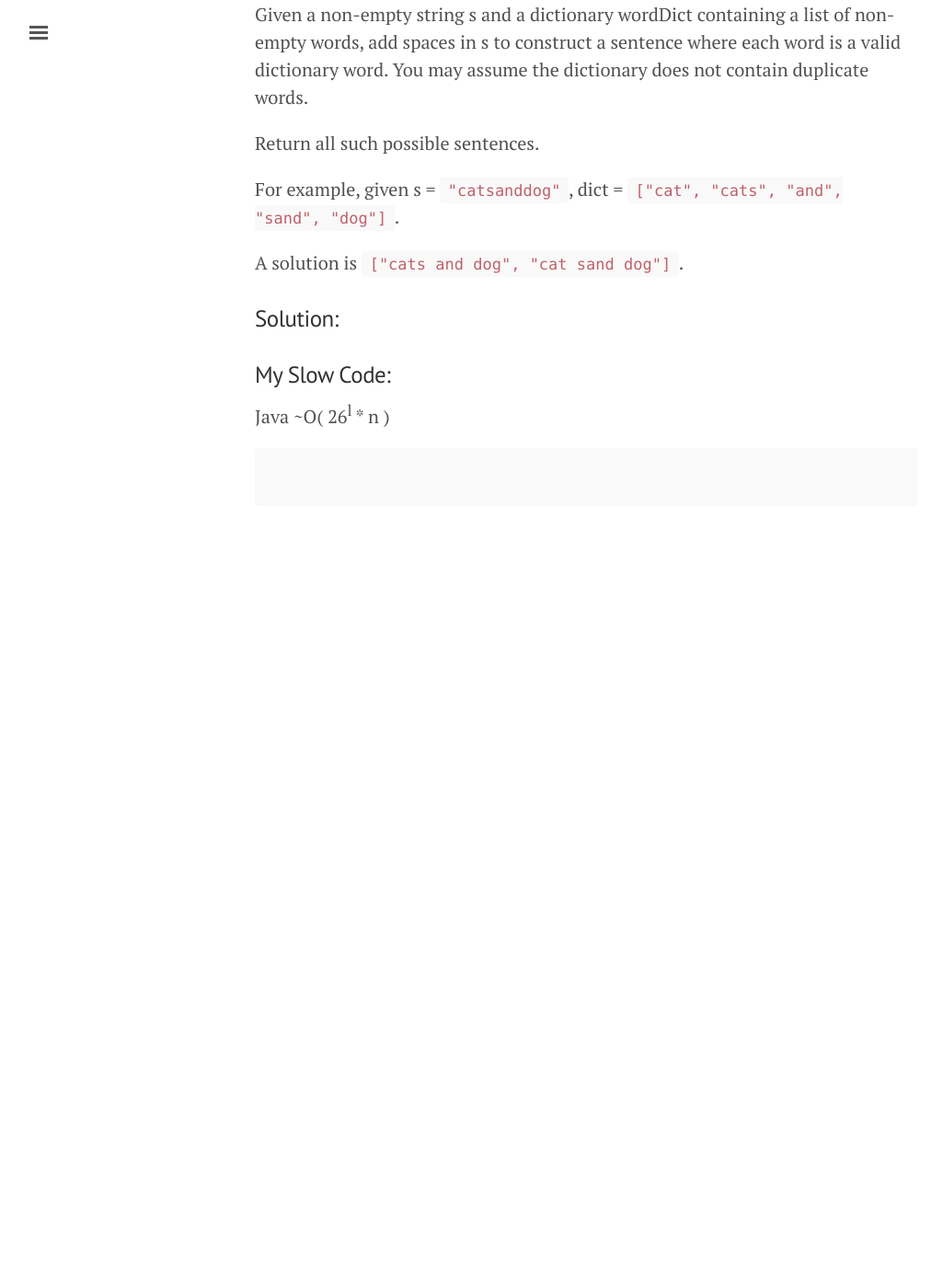
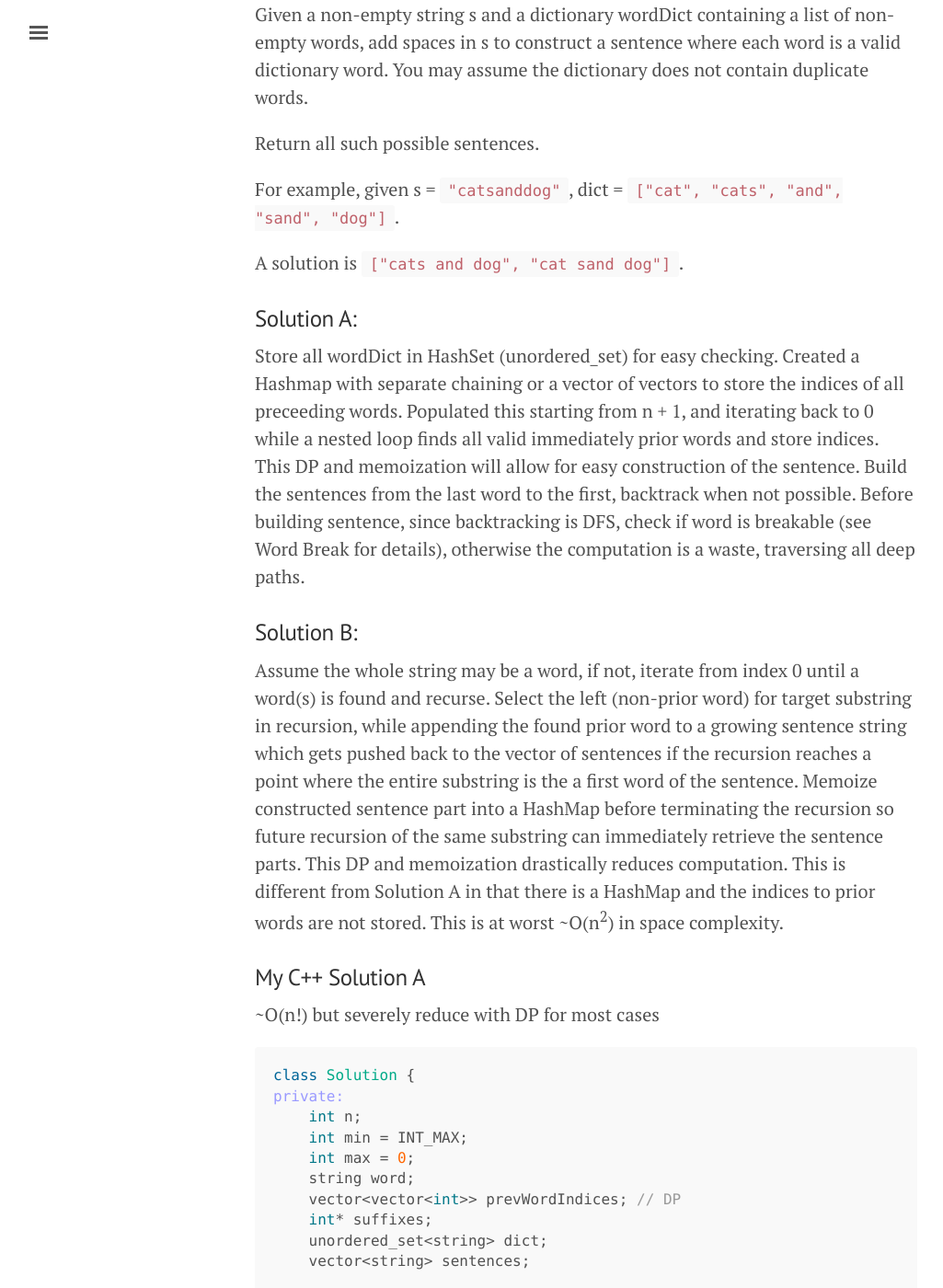
Before and after one commit to washifu/CodeBlog, a Jekyll site: the page built from pages/2017-10-13-Word_Break_II.md, in a window 1280 px wide and 1400 px high, scrolled down 310 px. Shown: the whole window at 92% size, without its empty margins (3-1028 px from the left). Built offline with Jekyll 4.4.1, drawn with Linux system fonts in a browser that asks for light colours; comment, search, counter and statistics services are not loaded; before the commit the page ends 940 px from its top, so only the background shows below that; some of the changed text lies outside the part shown.

Commit message:
Update 2017-10-13-Word_Break_II.md

````diff
--- a/pages/2017-10-13-Word_Break_II.md
+++ b/pages/2017-10-13-Word_Break_II.md
@@ -17,11 +17,90 @@
 
 A solution is ```["cats and dog", "cat sand dog"]```.
 
-### Solution:
+### Solution A:
+Store all wordDict in HashSet (unordered_set) for easy checking. Created a Hashmap with separate chaining or a vector of vectors to store the indices of all preceeding words. Populated this starting from n + 1, and iterating back to 0 while a nested loop finds all valid immediately prior words and store indices. This DP and memoization will allow for easy construction of the sentence. Build the sentences from the last word to the first, backtrack when not possible. Before building sentence, since backtracking is DFS, check if word is breakable (see Word Break for details), otherwise the computation is a waste, traversing all deep paths.
+
+### Solution B:
+Assume the whole string may be a word, if not, iterate from index 0 until a word(s) is found and recurse. Select the left (non-prior word) for target substring in recursion, while appending the found prior word to a growing sentence string which gets pushed back to the vector of sentences if the recursion reaches a point where the entire substring is the a first word of the sentence. Memoize constructed sentence part into a HashMap before terminating the recursion so future recursion of the same substring can immediately retrieve the sentence parts. This DP and memoization drastically reduces computation. This is different from Solution A in that there is a HashMap and the indices to prior words are not stored. This is at worst ~O(n<sup>2</sup>) in space complexity.
+
+### My C++ Solution A
+~O(n!) but severely reduce with DP for most cases
+```c++
+class Solution {
+private:
+    int n;
+    int min = INT_MAX;
+    int max = 0;
+    string word;
+    vector<vector<int>> prevWordIndices; // DP
+    int* suffixes;
+    unordered_set<string> dict;
+    vector<string> sentences;
+
+public:
+    vector<string> wordBreak(string s, vector<string>& wordDict) {
 
 
-### My Slow Code:
-Java  ~O( 26<sup>l</sup> * n )
-```java
+        // Build Dictionary
+        for (string word : wordDict) { ~O(d)
+            dict.insert(word);
+            if (word.size() > max)
+                max = word.size();
+            if (word.size() < min)
+                min = word.size();
+        }
 
+        // Initializations
+        n = s.size();
+        word = s;
+        int suf[n] = {0};
+        suffixes = suf;
+        vector<vector<int>> prev(n + 1, vector<int>()); // Include extra index for last word
+        prevWordIndices = prev;
+
+        // DP : Store index of possible previous words in DP ~O(n^2)
+        for (int i = 1; i <= n; i++) { // i = 1, since 0 is the first word, include n to for last words
+            for (int j = 0; j < i; j++) { // check is letters j to i make a word
+                if ( dict.count(word.substr(j, i - j)) ) {
+                    prevWordIndices[i].push_back(j);
+                }
+            }
+        }
+
+        // Check if word is breakable
+        if (wordBreak(0) != 1)
+            return sentences;
+
+        // Backtrack from last letter/word to generate all sentences
+        buildSentences(n, "");
+        return sentences;
+    }
+
+private:
+    void buildSentences(int curr, string sentence) { // ~O(n!)
+        for (int prev : prevWordIndices[curr]) {
+            string newSentence = sentence == "" ? word.substr(prev, curr - prev) :
+                                        word.substr(prev, curr - prev) + " " + sentence;
+
+            if (prev == 0) {
+                sentences.push_back(newSentence);
+            } else {
+                buildSentences(prev, newSentence);
+            }
+        }
+    }
+
+    int wordBreak(int start) { // ~O(n * (max - min) )
+        if (start == n)
+            return 1;
+        if (suffixes[start] != 0)
+            return suffixes[start];
+
+        for (int i = min - 1; i < max && i < n - start; i++) {
+            if ( dict.count(word.substr(start, i + 1)) && wordBreak(start + i + 1) == 1 )
+                return suffixes[start] = 1;
+        }
+        return suffixes[start] = 2;
+    }
+};
 ```
````
